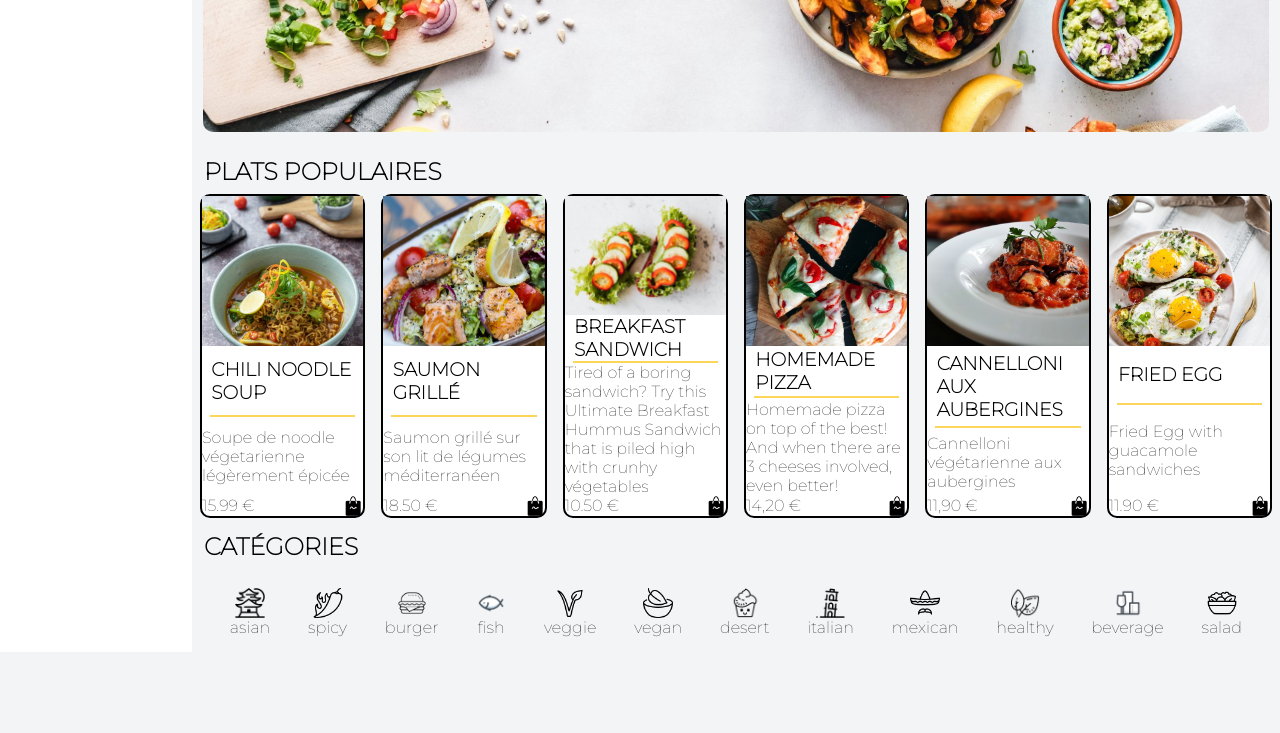
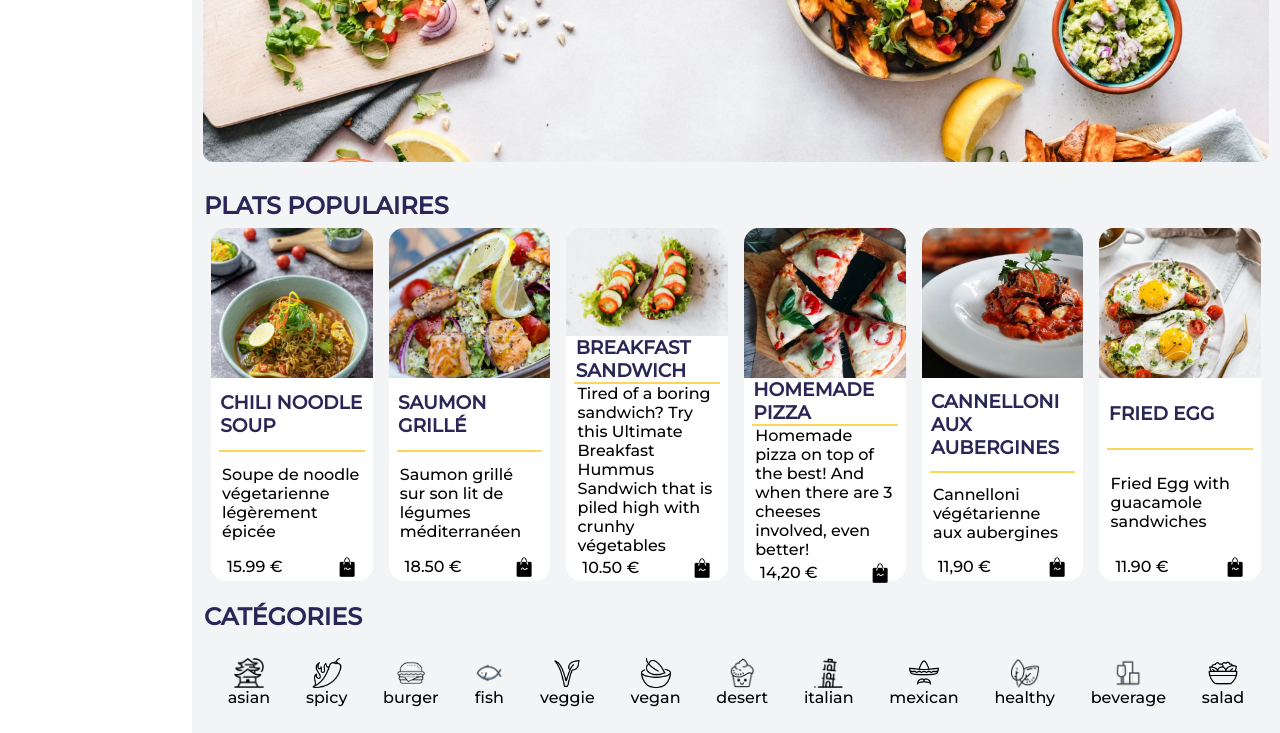
Before and after one commit to TLNguyen-Paris/Exercice_Static_1, a plain HTML site: page index.html in a window 1280 px wide. Shown: the part 273-1006 px from the top of the page. Before the commit the page ends 925 px from the top, so only its background shows below. Drawn offline with Linux system fonts and the light colour scheme.

Commit message:
border radius articles

```diff
--- a/assets/css/style.css
+++ b/assets/css/style.css
@@ -6,11 +6,13 @@
 
 h1 {
     text-transform: uppercase;
+    color: #2A2756;
 }
 
 h2, h3 {
     text-transform: uppercase;
     margin-left: 0.5em;
+    color :#2A2756;
 }
 
 hr {
@@ -40,7 +42,6 @@ body {
 /* Search bar */
 div:first-of-type {
     grid-area: search;
-    /* background-color: pink; */
     display: flex;
     justify-content: start;
     align-items: center;
@@ -65,7 +66,6 @@ nav {
 /* Header Setup */
 header {
     grid-area: header;
-    /* background-color: red; */
     background-image: url("./../img/hero-section.jpeg");
     background-size: cover;
     color: black;
@@ -84,7 +84,6 @@ header h1 {
 /* Plats Setup */
 section:first-of-type {
     grid-area: plats;
-    /* background-color: yellow; */
     display: flex;
     flex-direction: column;
     justify-content: center;
@@ -93,14 +92,15 @@ section:first-of-type {
 section:first-of-type main {
     display: flex;
     height: 80%;
+    margin: 0 1%;
 }
 
 section:first-of-type main article {
     width: 230px;
     margin: 0.5em;
     height: 100%;
-    border: 2px solid black;
-    border-radius: 10px;
+    /* border: 2px solid black; */
+    border-radius: 15px;
     display: flex;
     flex-direction: column;
     justify-content: space-between;
@@ -110,6 +110,7 @@ section:first-of-type main article {
 section:first-of-type main article img {
     width: 100%;
     height: 150px;
+    border-radius: 15px 15px 0 0;
     object-fit: cover;
 }
 
@@ -117,11 +118,17 @@ section:first-of-type main article aside {
     display: flex;
     flex-direction: row;
     justify-content: space-between;
+    margin: 0.2em 1em;
+}
+
+section:first-of-type main article p {
+    margin: 0 0.7em;
 }
 
 section:first-of-type main article aside img {
     width: 20px;
     height: 20px;
+    color: yellow;
 }
 
 /* Catégories Setup */
--- a/index.html
+++ b/index.html
@@ -5,7 +5,8 @@
     <meta http-equiv="X-UA-Compatible" content="IE=edge">
     <meta name="viewport" content="width=device-width, initial-scale=1.0">
     <link rel="stylesheet" href="./assets/css/style.css">
-    <link href="https://fonts.googleapis.com/css2?family=Montserrat:wght@100&display=swap" rel="stylesheet">
+    <link href="https://fonts.googleapis.com/css2?family=Montserrat:wght@500&display=swap" rel="stylesheet">
+
     <title>Site replica</title>
 </head>
 <body>
```
